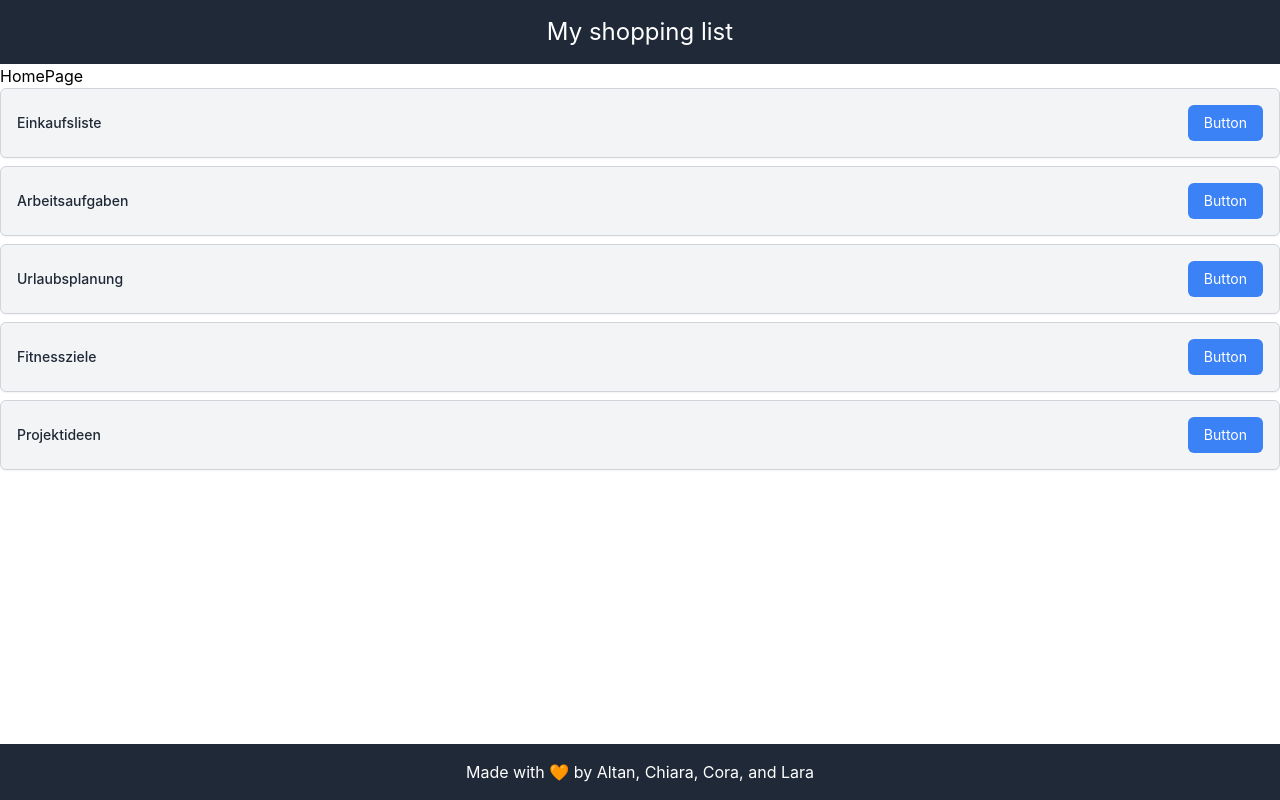
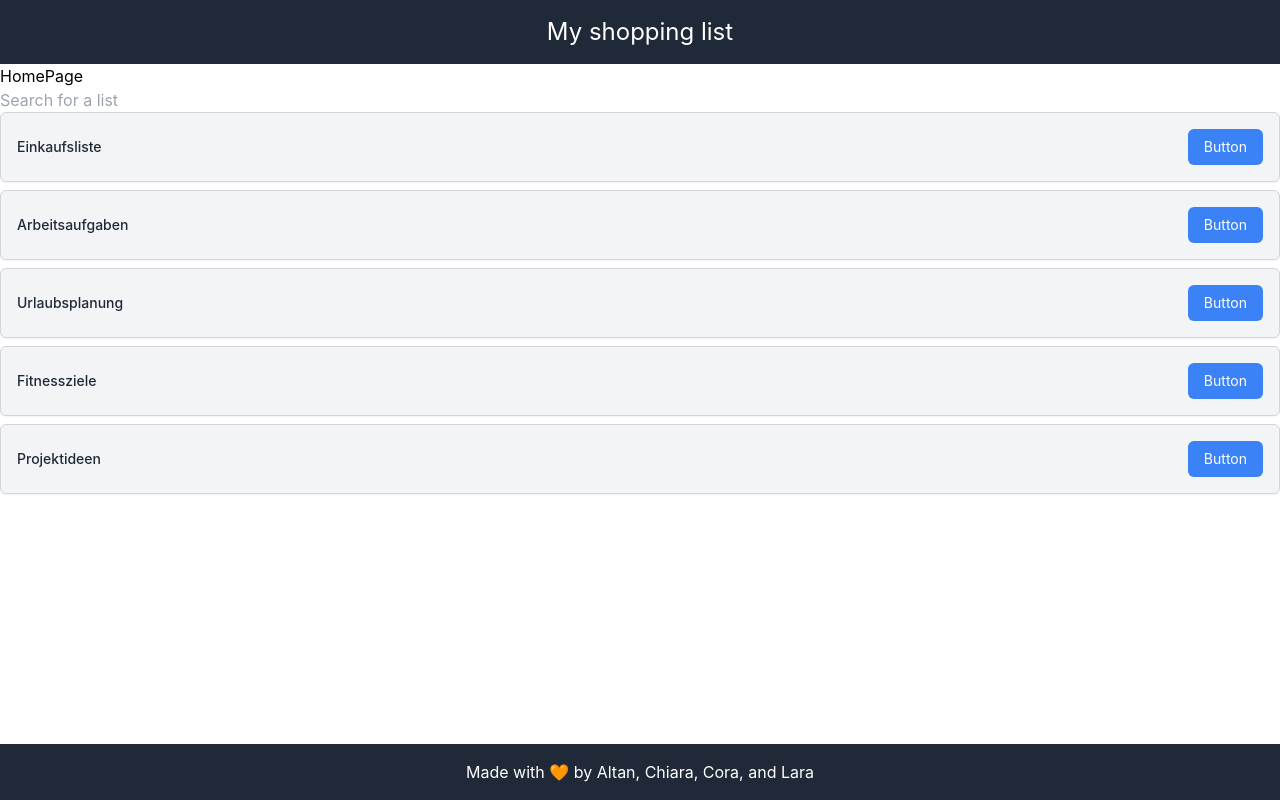
Before and after one commit to laraduerlich/neuefische-group-project-groceryshopping, a React (Vite) app in the folder frontend/: page / in a window 1280 px wide. Built offline with nearby package versions, Linux system fonts and the light colour scheme.

Commit message:
feat: Add search bar to list of shopping list

```diff
--- a/frontend/src/components/ShoppingLists.tsx
+++ b/frontend/src/components/ShoppingLists.tsx
@@ -1,3 +1,4 @@
+import {useState} from "react";
 
 type ShoppingListsProps = {
     lists: {
@@ -9,10 +10,23 @@ type ShoppingListsProps = {
 
 export default function ShoppingLists ({lists, onButtonClick}: ShoppingListsProps)  {
 
+    const [searchTerm, setSearchTerm] = useState('');
+
+    const filteredList = lists.filter((shoppingList) =>
+        shoppingList.name.toLowerCase().includes(searchTerm.toLowerCase()));
+
     return (
+        <>
+        <div>
+            <input
+                type="text"
+                placeholder="Search for a list"
+                onChange={(e) => setSearchTerm(e.target.value)}
+            />
+        </div>
         <div className="shopping-list space-y-4">
             <ul className="space-y-2">
-                {lists.map((list) => (
+                {filteredList.map((list) => (
                     <li
                         key={list.id}
                         className="flex items-center justify-between p-4 border border-gray-300 rounded-md bg-gray-100 shadow-sm hover:bg-gray-200"
@@ -28,5 +42,6 @@ export default function ShoppingLists ({lists, onButtonClick}: ShoppingListsProp
                 ))}
             </ul>
         </div>
+        </>
     )
 }
```
